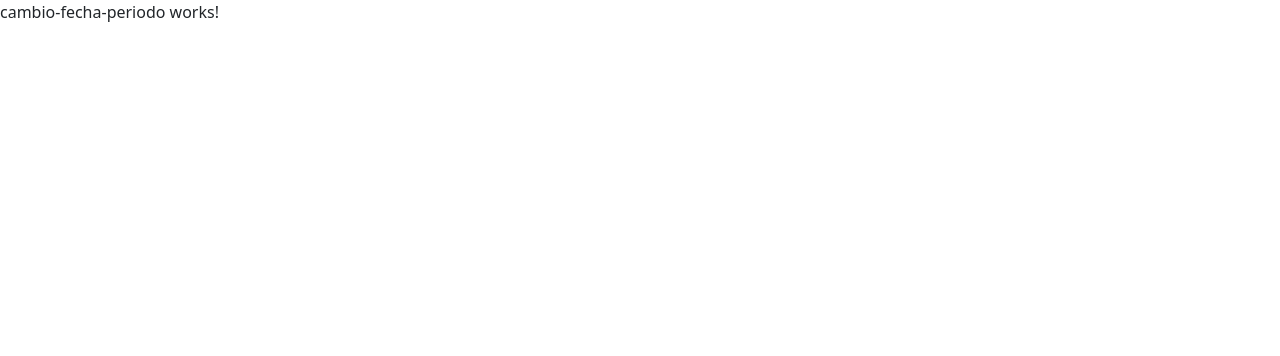
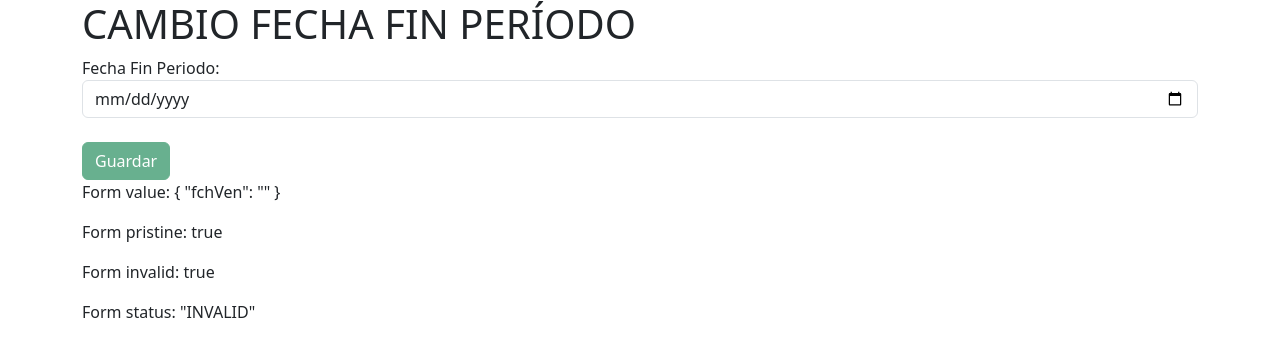
Before and after one commit to gabrielfelipe29/obligatorioBD, an Angular app in the folder Angular/obligatorioBD/: page /cambiarperiodo in a window 1280 px wide. Shown: the top 356 px of the page. Built offline with nearby package versions, Linux system fonts and the light colour scheme.

Commit message:
Agregando validaciones a cambio fecha periodo

```diff
--- a/Angular/obligatorioBD/src/app/cambio-fecha-periodo/cambio-fecha-periodo.component.html
+++ b/Angular/obligatorioBD/src/app/cambio-fecha-periodo/cambio-fecha-periodo.component.html
@@ -1 +1,29 @@
-<p>cambio-fecha-periodo works!</p>
+<!-- app.component.html -->
+
+<div class="container">
+    <h1>
+        CAMBIO FECHA FIN PERÍODO
+    </h1>
+    <form [formGroup]="angForm" novalidate>
+        <div class="form-group">
+            <label>Fecha Fin Periodo:</label>
+            <input class="form-control" formControlName="fchVen" min="{{date | date:'yyyy-MM-dd'}}" type="date">
+        </div>
+
+        <div class="error" *ngIf="angForm.controls['fchVen'].invalid && (angForm.controls['fchVen'].dirty
+            || angForm.controls['fchVen'].touched)">
+            <div [hidden]="!angForm.controls['fchVen'].errors.required">
+                Fecha de fin de período no puede estar vacía.
+            </div>
+        </div>
+
+        <br>
+        <button type="submit" [disabled]="angForm.pristine || angForm.invalid" class="btn btn-success">
+            Guardar
+        </button>
+    </form>
+    <p>Form value: {{ angForm.value | json }}</p>
+    <p>Form pristine: {{ angForm.pristine }}</p>
+    <p>Form invalid: {{ angForm.invalid }}</p>
+    <p>Form status: {{ angForm.status | json }}</p>
+</div>
--- a/Angular/obligatorioBD/src/app/cambio-fecha-periodo/cambio-fecha-periodo.component.ts
+++ b/Angular/obligatorioBD/src/app/cambio-fecha-periodo/cambio-fecha-periodo.component.ts
@@ -1,10 +1,25 @@
 import { Component } from '@angular/core';
+import { FormGroup, FormBuilder, Validators } from '@angular/forms';
 
 @Component({
   selector: 'app-cambio-fecha-periodo',
   templateUrl: './cambio-fecha-periodo.component.html',
-  styleUrls: ['./cambio-fecha-periodo.component.css']
+  styleUrls: ['../formulario/formulario.component.css']
 })
 export class CambioFechaPeriodoComponent {
 
+
+  date = new Date;
+  title = 'Angular Form Validation Tutorial';
+  angForm: FormGroup;
+  constructor(private fb: FormBuilder) {
+    this.createForm();
+  }
+
+  createForm() {
+    this.angForm = this.fb.group({
+      fchVen: ['', [Validators.required]]
+    });
+  }
+
 }
--- a/Angular/obligatorioBD/src/app/formulario/formulario.component.ts
+++ b/Angular/obligatorioBD/src/app/formulario/formulario.component.ts
@@ -15,7 +15,6 @@ export class FormularioComponent implements OnInit {
 
   }
   date = new Date;
-  title = 'Angular Form Validation Tutorial';
   angForm: FormGroup;
   constructor(private fb: FormBuilder) {
     this.createForm();
```
